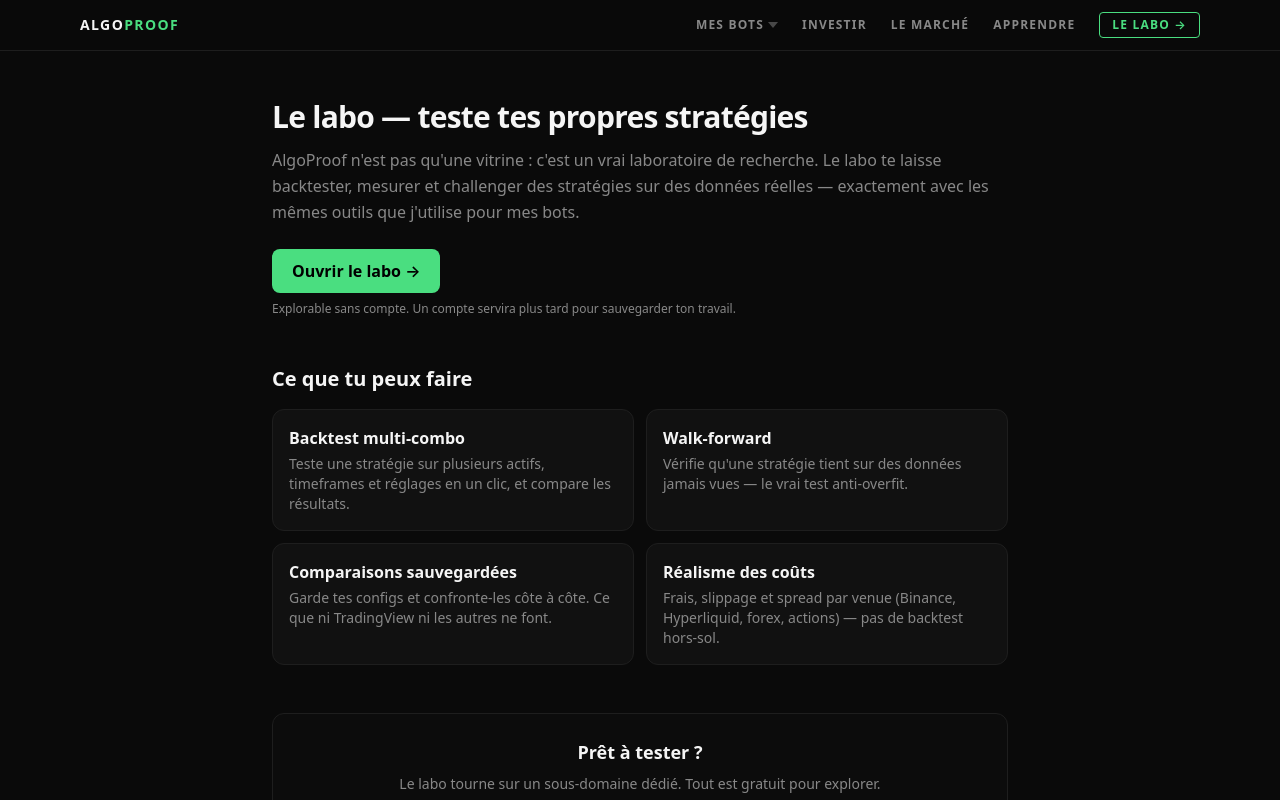
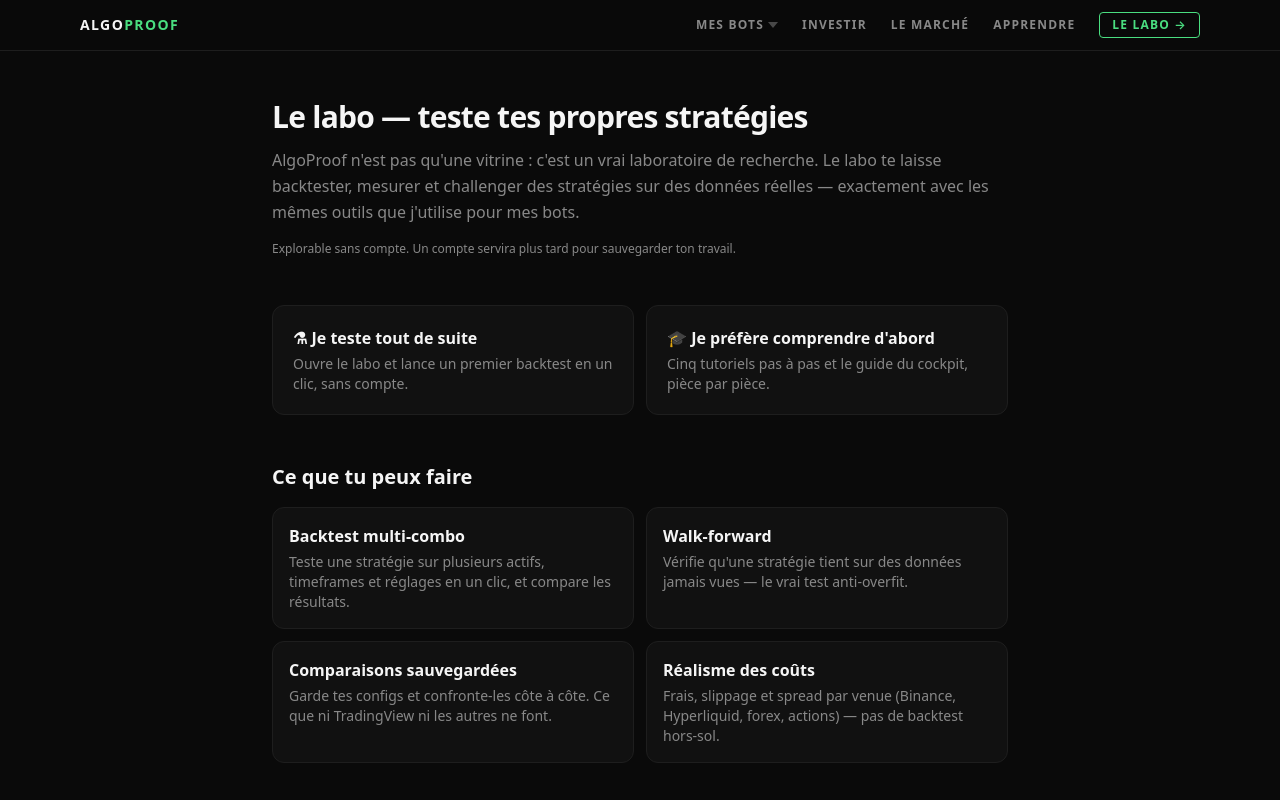
Before and after one commit to Tosmahdess/algoproof, a Next.js app: page /labo in a window 1280 px wide. Shown: the top 800 px of the page. Built offline with nearby package versions, Linux system fonts and the light colour scheme.

Commit message:
feat(labo): orientation cards - open the lab vs learn it first (lab.algoproof.fr/apprendre)
Co-Authored-By: Claude Fable 5 <noreply@anthropic.com>

```diff
--- a/src/app/labo/page.tsx
+++ b/src/app/labo/page.tsx
@@ -25,11 +25,29 @@ export default function LaboPage() {
           backtester, mesurer et challenger des stratégies sur des données réelles — exactement avec les mêmes outils
           que j&apos;utilise pour mes bots.
         </p>
-        <a href={LAB_URL} className="inline-block mt-6 px-5 py-2.5 bg-positive text-black font-semibold rounded-lg hover:bg-positive/90 transition-colors">
-          Ouvrir le labo →
+        <p className="text-xs text-muted mt-4">Explorable sans compte. Un compte servira plus tard pour sauvegarder ton travail.</p>
+      </header>
+
+      <section className="grid grid-cols-1 sm:grid-cols-2 gap-3">
+        <a
+          href={LAB_URL}
+          className="block bg-card border border-border rounded-xl p-5 hover:border-positive transition-colors"
+        >
+          <h2 className="font-bold mb-1">⚗ Je teste tout de suite</h2>
+          <p className="text-sm text-muted">
+            Ouvre le labo et lance un premier backtest en un clic, sans compte.
+          </p>
         </a>
-        <p className="text-xs text-muted mt-2">Explorable sans compte. Un compte servira plus tard pour sauvegarder ton travail.</p>
-      </header>
+        <a
+          href={`${LAB_URL}/apprendre`}
+          className="block bg-card border border-border rounded-xl p-5 hover:border-positive transition-colors"
+        >
+          <h2 className="font-bold mb-1">🎓 Je préfère comprendre d&apos;abord</h2>
+          <p className="text-sm text-muted">
+            Cinq tutoriels pas à pas et le guide du cockpit, pièce par pièce.
+          </p>
+        </a>
+      </section>
 
       <section>
         <h2 className="text-xl font-bold mb-4">Ce que tu peux faire</h2>
```
